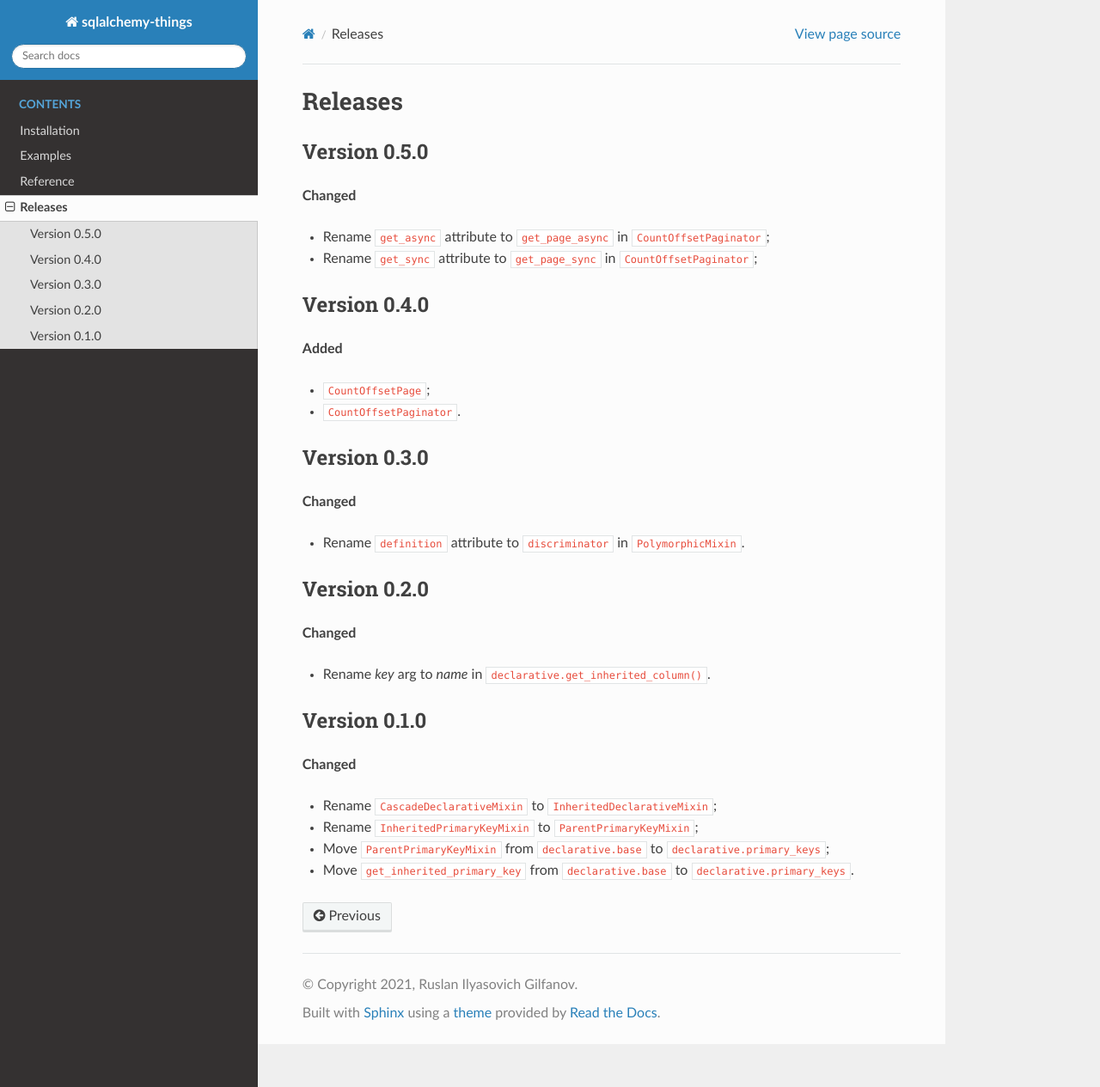
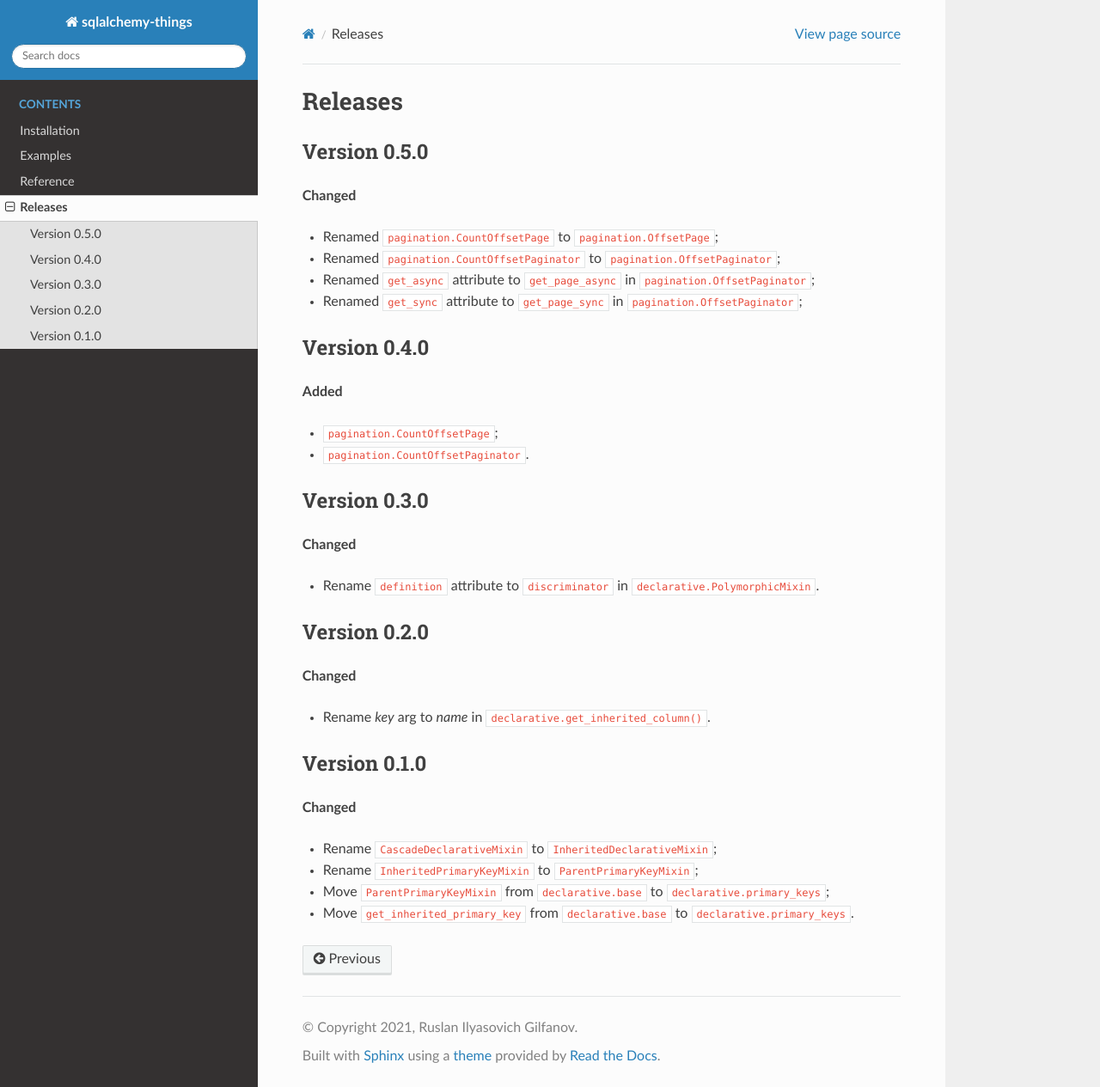
Before and after one commit to ri-gilfanov/sqlalchemy-things, a Sphinx documentation site: the page built from docs/releases.rst, in a window 1280 px wide and 1265 px high. Shown: the whole window at 86% size. Built offline with Sphinx 7.4.7 and the Read the Docs theme 2.0.0, drawn with Linux system fonts in a browser that asks for light colours.

Commit message:
Change names of `pagination` classes
* Rename `CountOffsetPage` to `OffsetPage`
* Rename `CountOffsetPaginator` to `OffsetPaginator`

```diff
--- a/docs/reference.rst
+++ b/docs/reference.rst
@@ -56,11 +56,11 @@ Primary key mixins for joined table inheritance
 
 Pagination
 ----------
-.. autoclass:: sqlalchemy_things.pagination.CountOffsetPage
+.. autoclass:: sqlalchemy_things.pagination.OffsetPage
   :members:
   :show-inheritance:
 
-.. autoclass:: sqlalchemy_things.pagination.CountOffsetPaginator
+.. autoclass:: sqlalchemy_things.pagination.OffsetPaginator
   :members:
   :show-inheritance:
 
--- a/docs/releases.rst
+++ b/docs/releases.rst
@@ -4,23 +4,26 @@ Version 0.5.0
 -------------
 **Changed**
 
-* Rename ``get_async`` attribute to ``get_page_async``
-  in ``CountOffsetPaginator``;
-* Rename ``get_sync`` attribute to ``get_page_sync``
-  in ``CountOffsetPaginator``;
+* Renamed ``pagination.CountOffsetPage`` to ``pagination.OffsetPage``;
+* Renamed ``pagination.CountOffsetPaginator`` to ``pagination.OffsetPaginator``;
+* Renamed ``get_async`` attribute to ``get_page_async``
+  in ``pagination.OffsetPaginator``;
+* Renamed ``get_sync`` attribute to ``get_page_sync``
+  in ``pagination.OffsetPaginator``;
 
 Version 0.4.0
 -------------
 **Added**
 
-* ``CountOffsetPage``;
-* ``CountOffsetPaginator``.
+* ``pagination.CountOffsetPage``;
+* ``pagination.CountOffsetPaginator``.
 
 Version 0.3.0
 -------------
 **Changed**
 
-* Rename ``definition`` attribute to ``discriminator`` in ``PolymorphicMixin``.
+* Rename ``definition`` attribute to ``discriminator``
+  in ``declarative.PolymorphicMixin``.
 
 Version 0.2.0
 -------------
--- a/sqlalchemy_things/__init__.py
+++ b/sqlalchemy_things/__init__.py
@@ -1,4 +1,4 @@
-from sqlalchemy_things import column_types, declarative
+from sqlalchemy_things import column_types, declarative, pagination
 
 __version__ = '0.4.0'
-__all__ = ['declarative', 'column_types']
+__all__ = ['declarative', 'column_types', 'pagination']
```
Also changed, not shown: 2 other files.
